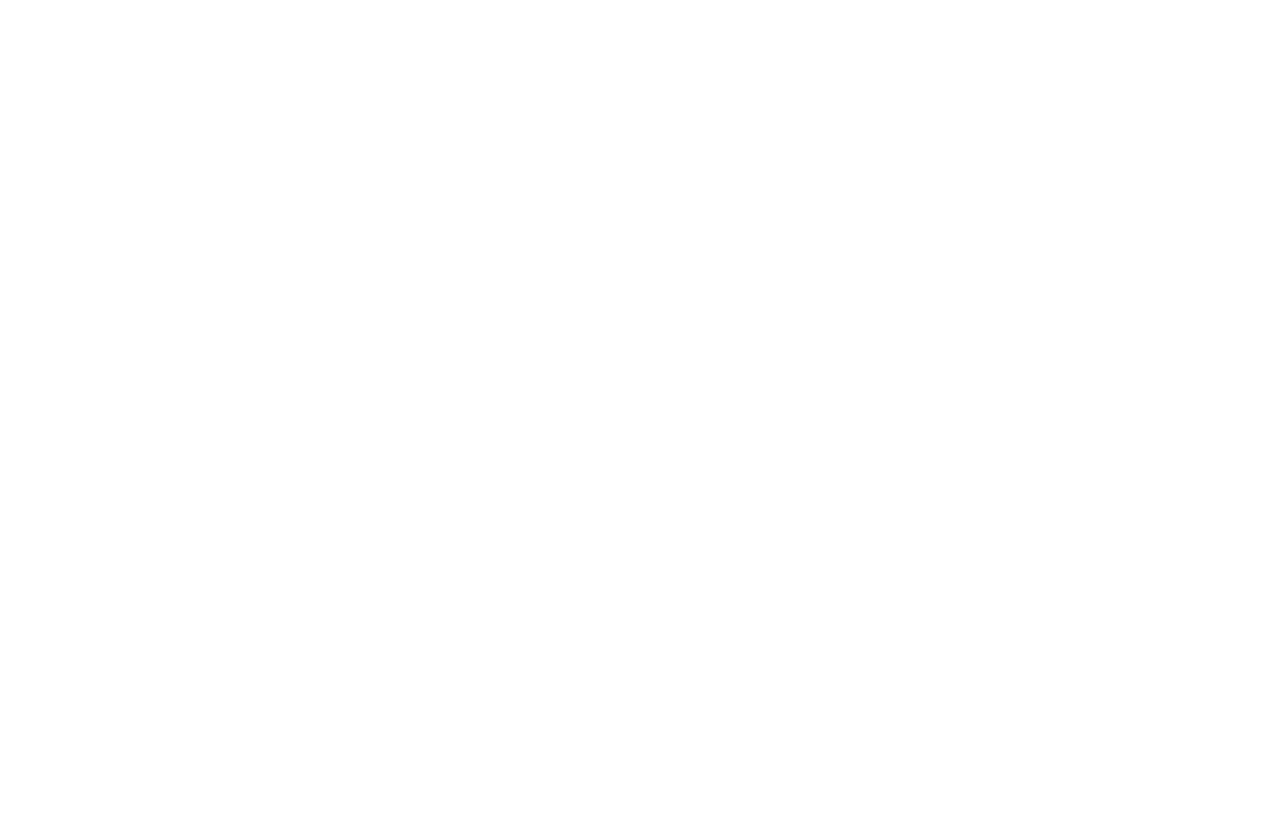
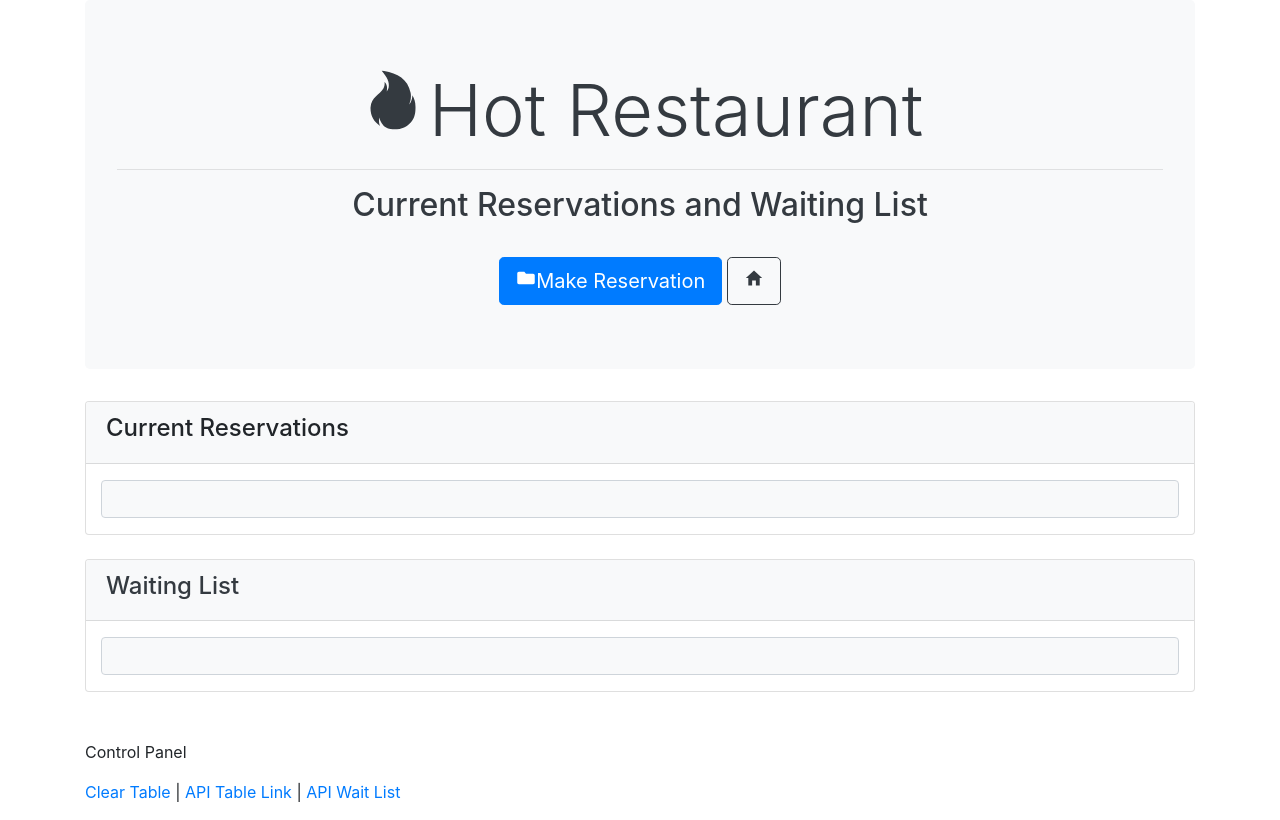
Before and after one commit to handomekal/hotrestaruant, a website: page table.html in a window 1280 px wide. Drawn offline with nearby package versions, Linux system fonts and the light colour scheme.

Commit message:
added column in table.html file

```diff
--- a/table.html
+++ b/table.html
@@ -0,0 +1,75 @@
+<!doctype html>
+<html lang="en">
+  <head>
+    <!-- Required meta tags -->
+    <meta charset="utf-8">
+    <meta name="viewport" content="width=device-width, initial-scale=1, shrink-to-fit=no">
+
+    <!-- Bootstrap CSS -->
+    <link rel="stylesheet" href="https://stackpath.bootstrapcdn.com/bootstrap/4.3.1/css/bootstrap.min.css" integrity="sha384-ggOyR0iXCbMQv3Xipma34MD+dH/1fQ784/j6cY/iJTQUOhcWr7x9JvoRxT2MZw1T" crossorigin="anonymous">
+
+    <title>hot Restaurant</title>
+        <!-- Optional JavaScript -->
+    <!-- jQuery first, then Popper.js, then Bootstrap JS -->
+    <script src="https://code.jquery.com/jquery-3.3.1.slim.min.js" integrity="sha384-q8i/X+965DzO0rT7abK41JStQIAqVgRVzpbzo5smXKp4YfRvH+8abtTE1Pi6jizo" crossorigin="anonymous"></script>
+    <script src="https://cdnjs.cloudflare.com/ajax/libs/popper.js/1.14.7/umd/popper.min.js" integrity="sha384-UO2eT0CpHqdSJQ6hJty5KVphtPhzWj9WO1clHTMGa3JDZwrnQq4sF86dIHNDz0W1" crossorigin="anonymous"></script>
+    <script src="https://stackpath.bootstrapcdn.com/bootstrap/4.3.1/js/bootstrap.min.js" integrity="sha384-JjSmVgyd0p3pXB1rRibZUAYoIIy6OrQ6VrjIEaFf/nJGzIxFDsf4x0xIM+B07jRM" crossorigin="anonymous"></script>
+    <script src="https://www.gstatic.com/firebasejs/5.9.3/firebase.js"></script>
+    <script src="https://cdn.jsdelivr.net/momentjs/2.12.0/moment.min.js"></script>
+    <script src="https://unpkg.com/ionicons@4.5.5/dist/ionicons.js"></script>
+    <script src="assets/javascript.js"></script>
+  </head>
+  <body>
+    <div class="container mb-5">
+        <div class="jumbotron bg-light text-center text-dark">
+            <h1 class="display-3"><ion-icon name="flame"></ion-icon>Hot Restaurant</h1>
+            <hr>
+            <h2>Current Reservations and Waiting List</h2>
+            <button type="submit" class="btn btn-primary btn-lg float-center mt-4" id="viewTable" ><ion-icon name="folder"></ion-icon>Make Reservation</button> <a href="homepage.html"><button type="submit" class="btn btn-white border-dark btn-lg float-center mt-4 text-dark" id="homeBtn" ><ion-icon name="home"></ion-icon></button></a>
+
+        </div>
+
+        <!-- Current Reservation -->
+        <div class="row">
+            <div class="col-md-12">
+                <div class="card">
+                    <div class="card-header bg-light ">
+                        <h4>Current Reservations</h4>
+                    </div>
+                    <div class="col py-3">
+                            <input type="text" class="form-control bg-light" id="table">
+                    </div>
+                </div>
+            </div>
+        </div>
+
+         <!-- Waiting List -->
+         <div class="row mt-4">
+                <div class="col-md-12">
+                    <div class="card">
+                        <div class="card-header bg-light text-dark">
+                            <h4>Waiting List</h4>
+                        </div>
+                        <div class="col py-3">
+                            <input type="text" class="form-control bg-light" id="table">
+                        </div>
+                    </div>
+                </div>
+            </div>
+
+
+    </div>
+    <footer class="footer">
+        <div class="container">
+            <p>Control Panel</p>
+            <p>
+                <a href="/api/tables">Clear Table</a>
+                |
+                <a href="/api/tables">API Table Link</a>
+                |
+                <a href="/api/waitlist">API Wait List</a>
+            </p>
+        </div>
+    </footer>
+  </body>
+</html>
```
Also changed, not shown: reserve.html (+10 -2 lines).
